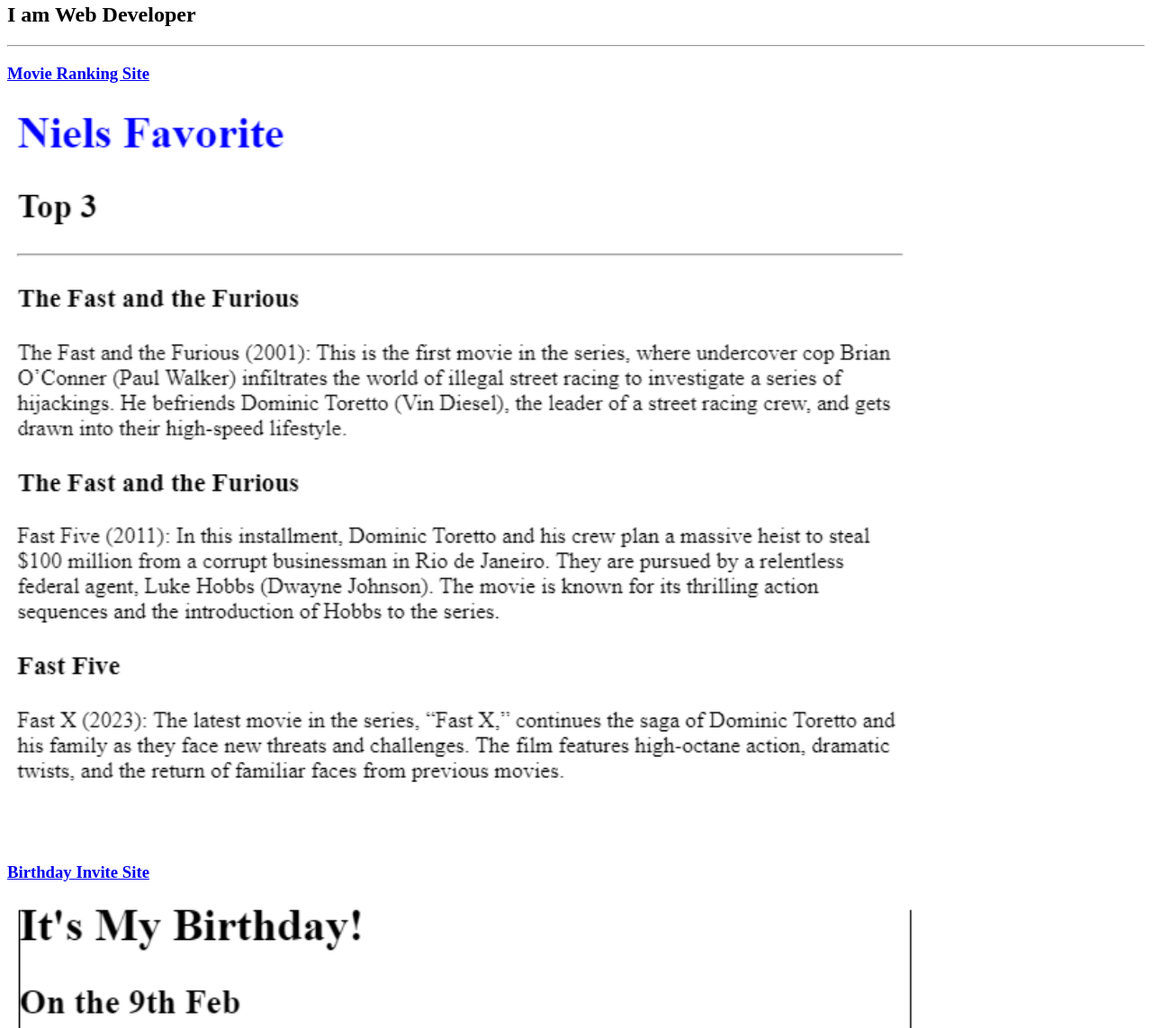
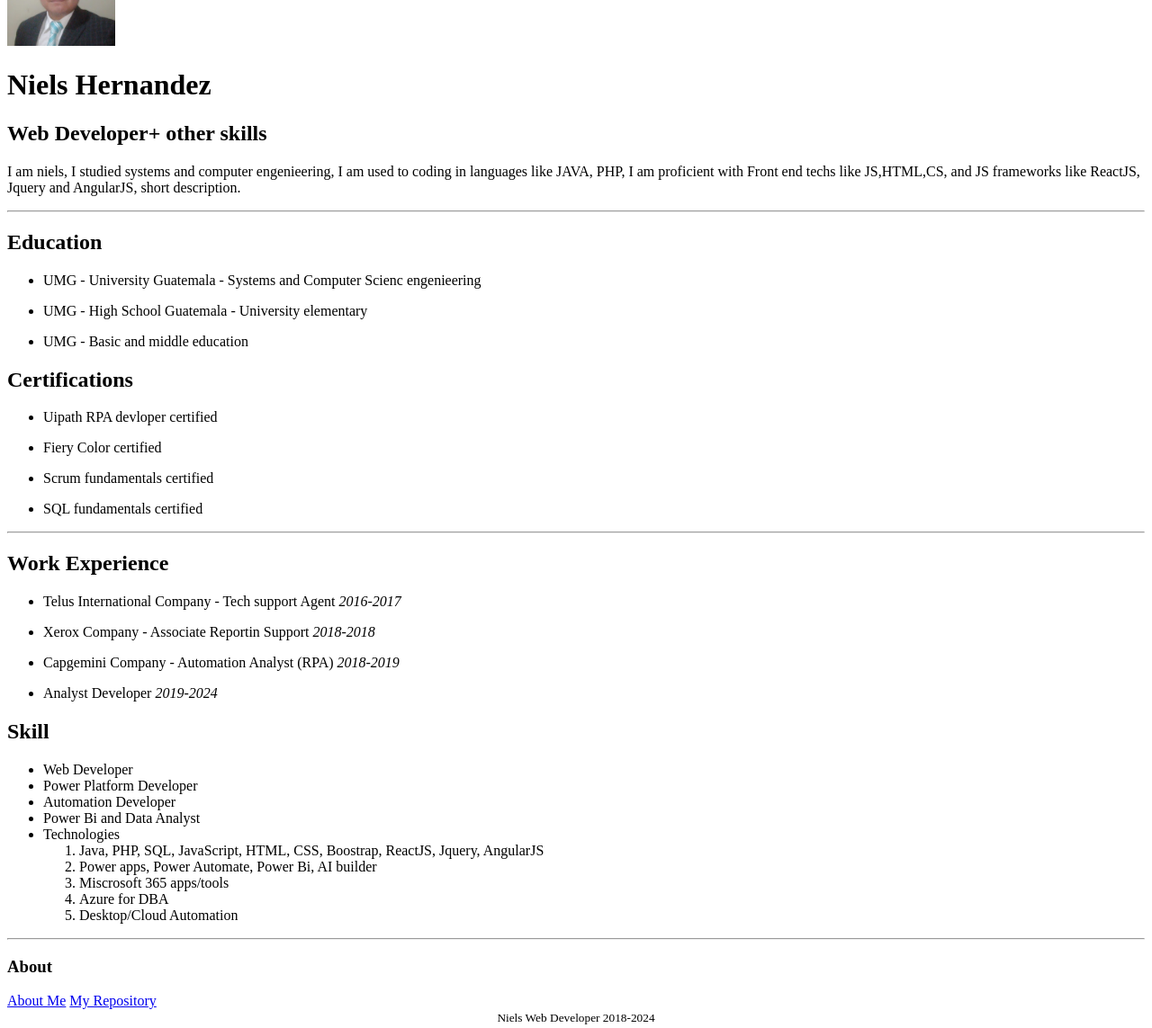
Before and after one commit to NielsHernandez/html5, a plain HTML site: page index.html in a window 1280 px wide. Shown: the part 77-1220 px from the top of the page at 90% size. Drawn offline with Linux system fonts and the light colour scheme.

Commit message:
Add files via upload

```diff
--- a/index.html
+++ b/index.html
@@ -1,35 +1,68 @@
-<!-- TODO 1: Create the HTML Boilerplate -->
-
-<!-- TODO 2: Add Your previous projects' HTML into the public folder -->
-
-<!-- TODO 3: Take screenshots of your project previews and add the images to the images folder -->
-
-<!-- TODO 4: Add titles/subtitles etc. -->
-
-<!-- TODO 5: Add a link to the project pages -->
-
-<!-- TODO 6: Add images to show the project previews
-HINT for TODO 6: You can use the height attribute set to 200 to make the image smaller:
-https://developer.mozilla.org/en-US/docs/Web/HTML/Element/img#attr-height -->
-
-<!-- TODO 7: Add the Contact Me and About Me page links -->
- <!DOCTYPE html>
- <html lang="en-US">
+<!DOCTYPE html>
+<html lang="en">
     <head>
         <meta charset="UTF-8">
-        <title>Niels Hernandez Web Developer</title>
+        <title>My Resume</title>
     </head>
     <body>
-        <h1>Niels Hernandez</h1>
-        <h2>I am Web Developer</h2>
-        <hr>
-        <h3><a href="./public/movie-ranking.html">Movie Ranking Site</a></h3>
-        <img src="./assets/images/movies.PNG" alt="movie webpage" width="80%" height="auto">
-        <h3><a href="./public/movie-ranking.html">Birthday Invite Site</a></h3>
-        <img src="./assets/images/birthday.PNG" alt="birthday webpage" width="80%" height="auto">
-        <hr>
-        <a href="./public/contact.html">Contact Me</a>
-        <a href="./public/about.html">About Me</a>
+        <div>
+            <img src="./assets/images/nico.jpg" alt="niels hernandez" width="120px" height="auto">
+            <h1>Niels Hernandez</h1>
+            <h2>Web Developer+ other skills</h2>
+            <p>I am niels, I studied systems and computer engenieering, I am used to coding in languages like JAVA, PHP, I am proficient with Front end techs like JS,HTML,CS, and
+                JS frameworks like ReactJS, Jquery and AngularJS, short description.
+            </p>
+            <hr>
+            <h2>Education</h2>
+            <ul>
+                <li><p>UMG - University Guatemala - Systems and Computer Scienc engenieering</p></li>
+                <li><p>UMG - High School Guatemala - University elementary</p></li>
+                <li><p>UMG - Basic and middle education</p></li>
+            </ul>
+            <h2>Certifications</h2>
+            <ul>
+                <li><p>Uipath RPA devloper certified</p></li>
+                <li><p>Fiery Color certified</p></li>
+                <li><p>Scrum fundamentals certified</p></li>
+                <li><p>SQL fundamentals certified</p></li>
+            </ul>
+            <hr>
+            <h2>Work Experience</h2>
+            <ul>
+                <li><p>Telus International Company - Tech support Agent <i>2016-2017</i></p></li>
+                <li><p>Xerox Company - Associate Reportin Support <i>2018-2018</i></p></li>
+                <li><p>Capgemini Company - Automation Analyst (RPA) <i>2018-2019</i></p></li>
+                <li><p>Analyst Developer <i>2019-2024</i></p></li>
+            </ul>
+            <h2>Skill</h2>
+            <ul>
+                <li>Web Developer</li>
+                <li>Power Platform Developer</li>
+                <li>Automation Developer</li>
+                <li>Power Bi and Data Analyst</li>
+                <li>Technologies
+                    <ol>
+                        <li>Java, PHP, SQL, JavaScript, HTML, CSS, Boostrap, ReactJS, Jquery, AngularJS</li>
+                        <li>Power apps, Power Automate, Power Bi, AI builder</li>
+                        <li>Miscrosoft 365 apps/tools</li>
+                        <li>Azure for DBA</li>
+                        <li>Desktop/Cloud Automation</li>
+                    </ol>
+                </li>
 
+            </ul>
+            <hr>
+            <h3>About</h3>
+            <a href="./aboutme.html">About Me</a>
+            <a href="https://github.com/NielsHernandez">My Repository</a>
+        </div>
+
+        <div style="text-align: center;">
+        <footer>
+            <small>Niels Web Developer 2018-2024</small>
+        </footer>
+    </div>
     </body>
- </html>
+
+</html>
+<!--Niels Hernandez-->
```
Also changed, not shown: aboutme.html (added, +12 -0 lines), assets/images/nico.jpg (added).
